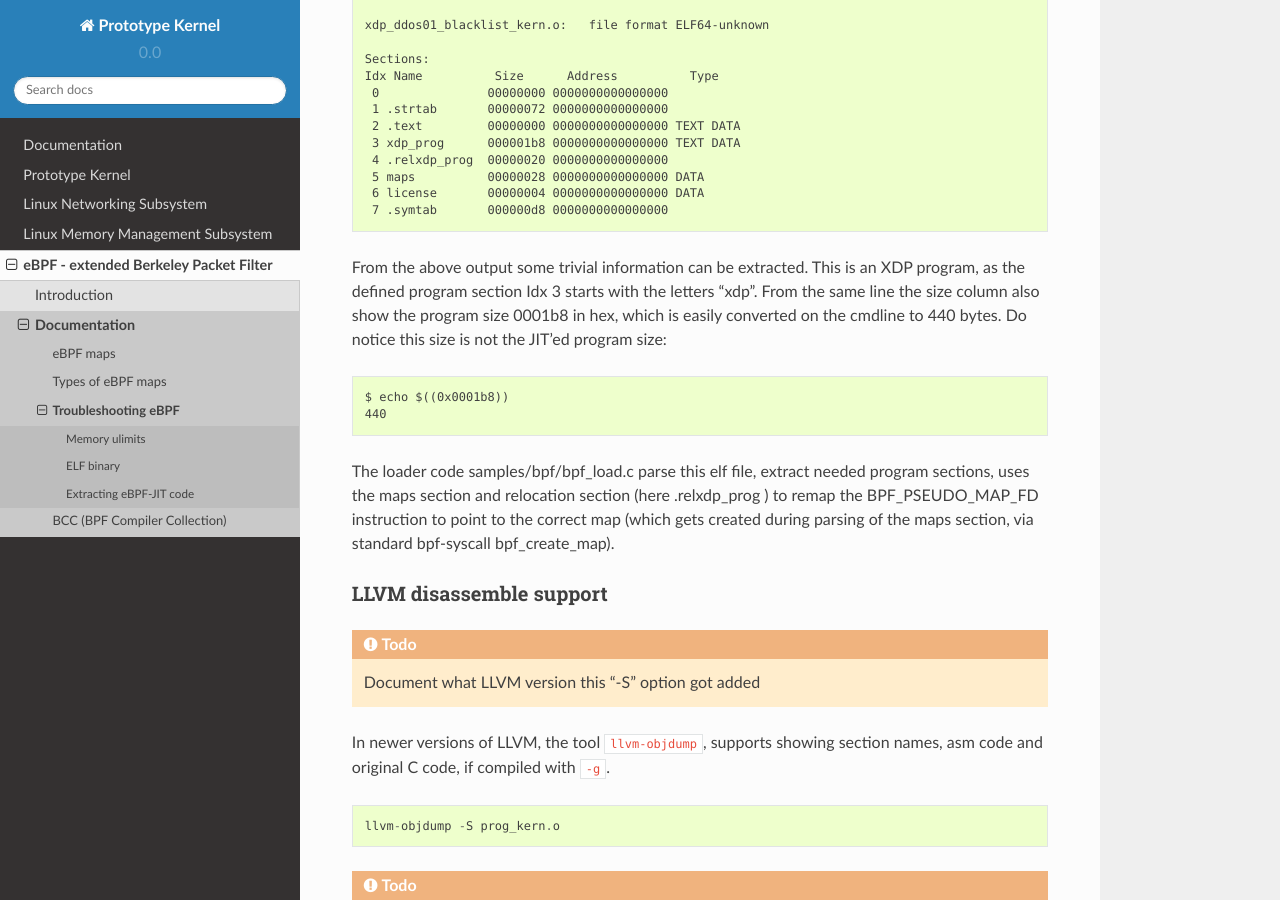
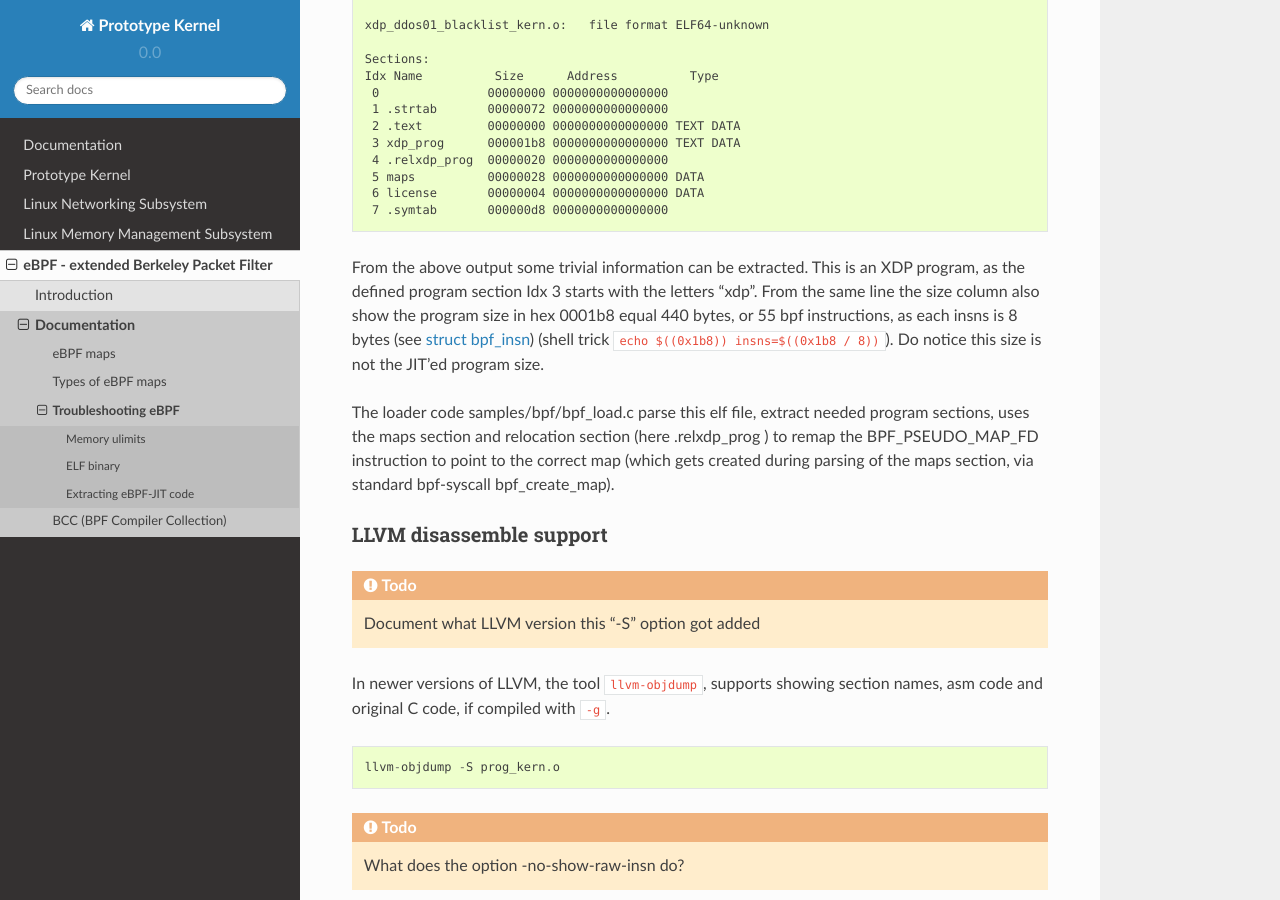
Before and after one commit to netoptimizer/prototype-kernel, a Sphinx documentation site: the page built from kernel/Documentation/bpf/troubleshooting.rst, in a window 1280 px wide and 900 px high, scrolled down 616 px. Built offline with Sphinx 7.4.7 and the Read the Docs theme 2.0.0, drawn with Linux system fonts in a browser that asks for light colours.

Commit message:
doc: eBPF desc how to deduct number of eBPF instructions
The byte size of the xdp_prog is not too relevant, as this will get
JIT'ed anyhow (and change size).  It is more relevant to know the
number of eBPF instructions the restricted-C program generated.

Signed-off-by: Jesper Dangaard Brouer <brouer@redhat.com>

```diff
--- a/kernel/Documentation/bpf/troubleshooting.rst
+++ b/kernel/Documentation/bpf/troubleshooting.rst
@@ -41,20 +41,20 @@ with tools like ``readelf`` or ``llvm-objdump``. ::
   7 .symtab       000000d8 0000000000000000
 
 From the above output some trivial information can be extracted.  This
-is an XDP program, as the defined program section Idx 3 starts with the
-letters "xdp".  From the same line the size column also show
-the program size 0001b8 in hex, which is easily converted on the
-cmdline to 440 bytes.  Do notice this size is not the JIT'ed program
-size::
-
- $ echo $((0x0001b8))
- 440
+is an XDP program, as the defined program section Idx 3 starts with
+the letters "xdp".  From the same line the size column also show the
+program size in hex 0001b8 equal 440 bytes, or 55 bpf instructions, as
+each insns is 8 bytes (see `struct bpf_insn`_) (shell trick ``echo
+$((0x1b8)) insns=$((0x1b8 / 8))``). Do notice this size is not the
+JIT'ed program size.
 
 The loader code samples/bpf/bpf_load.c parse this elf file, extract needed
 program sections, uses the maps section and relocation section (here
 .relxdp_prog ) to remap the BPF_PSEUDO_MAP_FD instruction to
 point to the correct map (which gets created during parsing of the
 maps section, via standard bpf-syscall bpf_create_map).
+
+.. _struct bpf_insn: http://lxr.free-electrons.com/ident?i=bpf_insn
 
 LLVM disassemble support
 ------------------------
```
